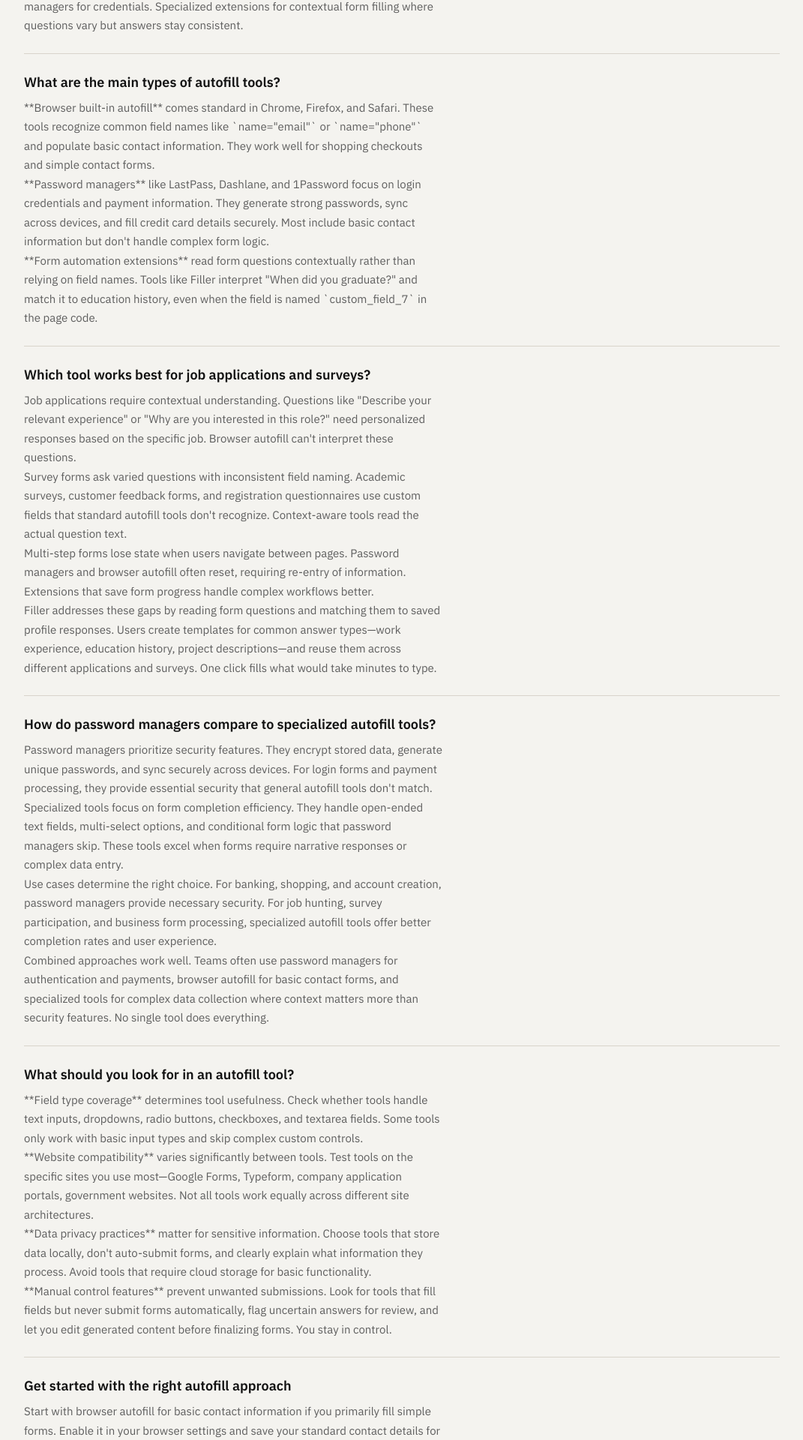
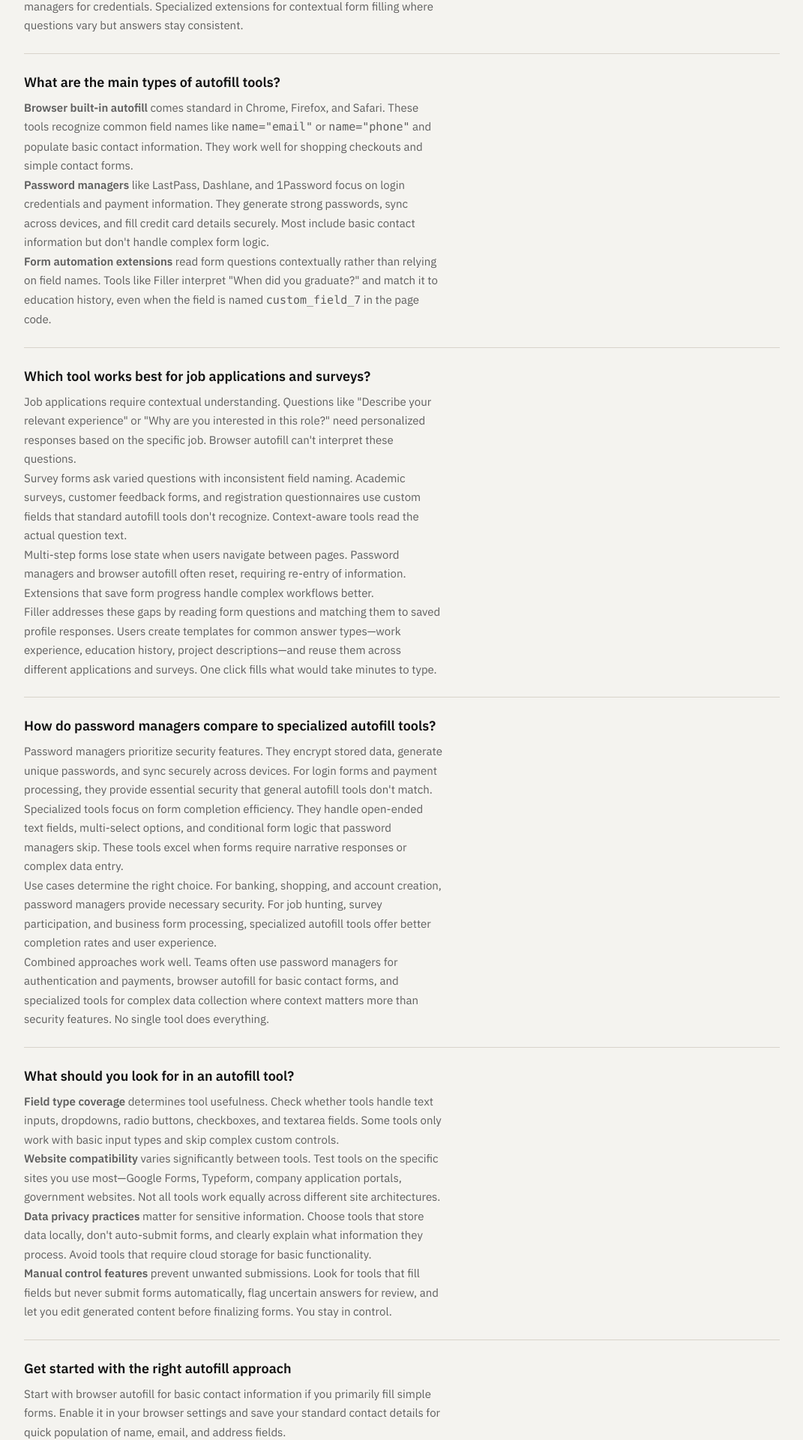
Before and after one commit to KrishavRajSingh/filler, a Next.js app: page /blog/best-autofill-tools in a window 1280 px wide. Shown: the part 454-2374 px from the top of the page at 75% size, without its empty margins (104-1175 px from the left). Built offline with nearby package versions, Linux system fonts and the light colour scheme; no server answers.

Commit message:
Fix literal markdown showing in best-autofill-tools post

```diff
--- a/src/pages/blog/best-autofill-tools.tsx
+++ b/src/pages/blog/best-autofill-tools.tsx
@@ -158,13 +158,13 @@ export default function BestAutofillToolsPage() {
 
           <Section title="What are the main types of autofill tools?">
             <p>
-              **Browser built-in autofill** comes standard in Chrome, Firefox, and Safari. These tools recognize common field names like `name="email"` or `name="phone"` and populate basic contact information. They work well for shopping checkouts and simple contact forms.
+              <strong>Browser built-in autofill</strong> comes standard in Chrome, Firefox, and Safari. These tools recognize common field names like <code>name="email"</code> or <code>name="phone"</code> and populate basic contact information. They work well for shopping checkouts and simple contact forms.
             </p>
             <p>
-              **Password managers** like LastPass, Dashlane, and 1Password focus on login credentials and payment information. They generate strong passwords, sync across devices, and fill credit card details securely. Most include basic contact information but don't handle complex form logic.
+              <strong>Password managers</strong> like LastPass, Dashlane, and 1Password focus on login credentials and payment information. They generate strong passwords, sync across devices, and fill credit card details securely. Most include basic contact information but don't handle complex form logic.
             </p>
             <p>
-              **Form automation extensions** read form questions contextually rather than relying on field names. Tools like Filler interpret "When did you graduate?" and match it to education history, even when the field is named `custom_field_7` in the page code.
+              <strong>Form automation extensions</strong> read form questions contextually rather than relying on field names. Tools like Filler interpret "When did you graduate?" and match it to education history, even when the field is named <code>custom_field_7</code> in the page code.
             </p>
           </Section>
 
@@ -200,16 +200,16 @@ export default function BestAutofillToolsPage() {
 
           <Section title="What should you look for in an autofill tool?">
             <p>
-              **Field type coverage** determines tool usefulness. Check whether tools handle text inputs, dropdowns, radio buttons, checkboxes, and textarea fields. Some tools only work with basic input types and skip complex custom controls.
+              <strong>Field type coverage</strong> determines tool usefulness. Check whether tools handle text inputs, dropdowns, radio buttons, checkboxes, and textarea fields. Some tools only work with basic input types and skip complex custom controls.
             </p>
             <p>
-              **Website compatibility** varies significantly between tools. Test tools on the specific sites you use most—Google Forms, Typeform, company application portals, government websites. Not all tools work equally across different site architectures.
+              <strong>Website compatibility</strong> varies significantly between tools. Test tools on the specific sites you use most—Google Forms, Typeform, company application portals, government websites. Not all tools work equally across different site architectures.
             </p>
             <p>
-              **Data privacy practices** matter for sensitive information. Choose tools that store data locally, don't auto-submit forms, and clearly explain what information they process. Avoid tools that require cloud storage for basic functionality.
+              <strong>Data privacy practices</strong> matter for sensitive information. Choose tools that store data locally, don't auto-submit forms, and clearly explain what information they process. Avoid tools that require cloud storage for basic functionality.
             </p>
             <p>
-              **Manual control features** prevent unwanted submissions. Look for tools that fill fields but never submit forms automatically, flag uncertain answers for review, and let you edit generated content before finalizing forms. You stay in control.
+              <strong>Manual control features</strong> prevent unwanted submissions. Look for tools that fill fields but never submit forms automatically, flag uncertain answers for review, and let you edit generated content before finalizing forms. You stay in control.
             </p>
           </Section>
 
```
